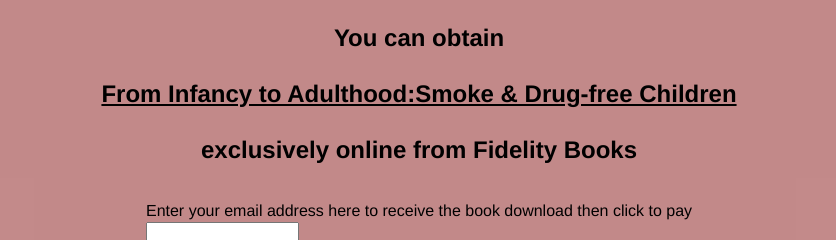
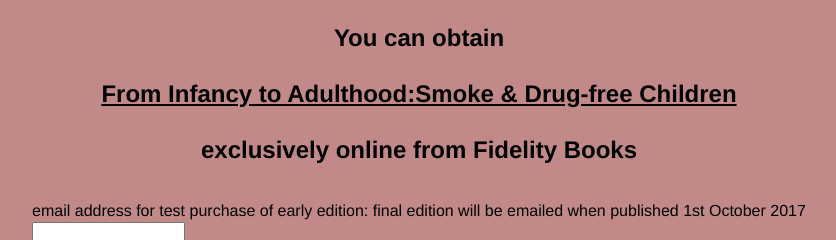
Before and after one commit to adbeskine/fidelitybooks, a Flask app: page /smoke_and_drug_free_children in a window 1280 px wide. Shown: the part 2617-2857 px from the top of the page, without its empty margins (221-1057 px from the left). Run offline with Flask 2, Linux system fonts and the light colour scheme.

Commit message:
centre email

```diff
--- a/project/templates/book_smoking_book.html
+++ b/project/templates/book_smoking_book.html
@@ -121,7 +121,7 @@
 <input type="hidden" name="hosted_button_id" value="9NW6ED6M28D7E">
 <input type="hidden" name="custom" value="book_smoking_book">
 <table class="email">
-<tr><td><input type="hidden" name="on0" value="Email">Enter your email address here to receive the book download then click to pay</td></tr><tr><td><input type="text" name="os0" maxlength="200" required></td></tr>
+    <tr><center><td><input type="hidden" name="on0" value="Email">email address for test purchase of early edition: final edition will be emailed when published 1st October 2017</td></center></tr><tr><td><input type="text" name="os0" maxlength="200" required></td></tr>
 </table>
 <input type="image" src="https://www.paypalobjects.com/en_US/GB/i/btn/btn_buynowCC_LG.gif" border="0" name="submit" alt="PayPal – The safer, easier way to pay online!">
 <img alt="" border="0" src="https://www.paypalobjects.com/en_GB/i/scr/pixel.gif" width="1" height="1">
```
